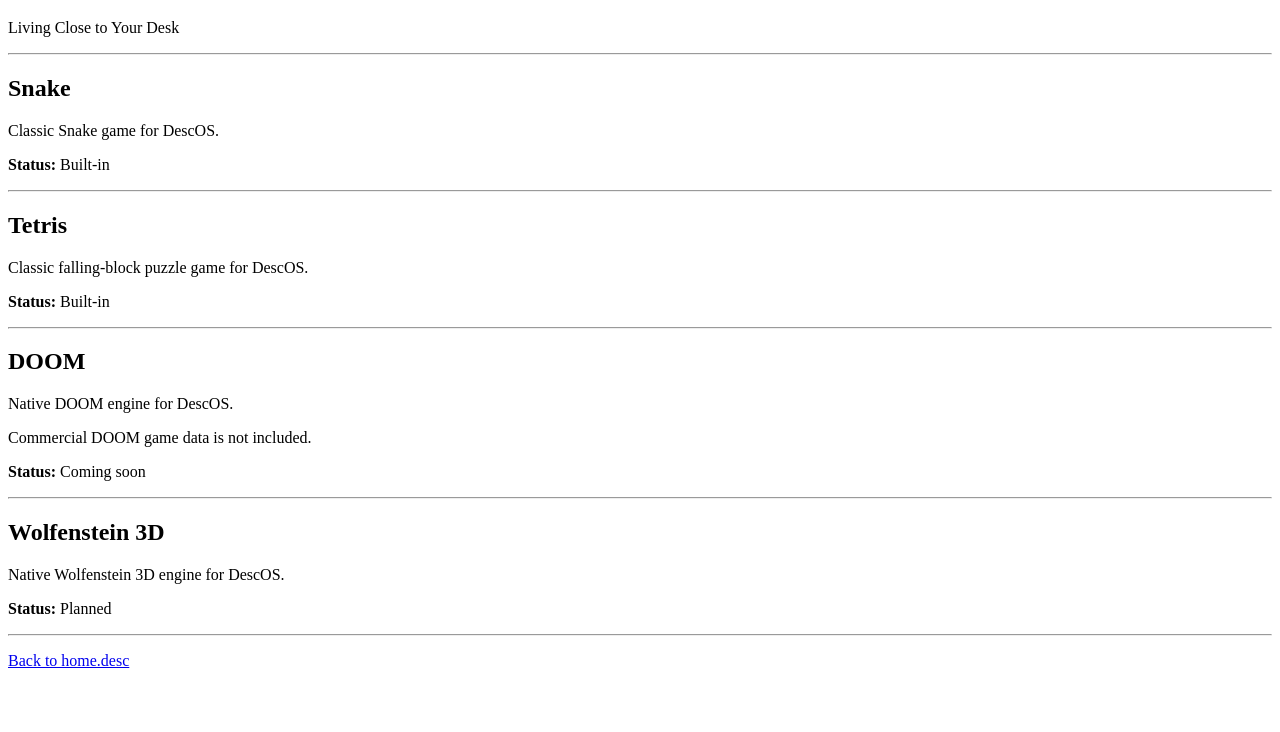
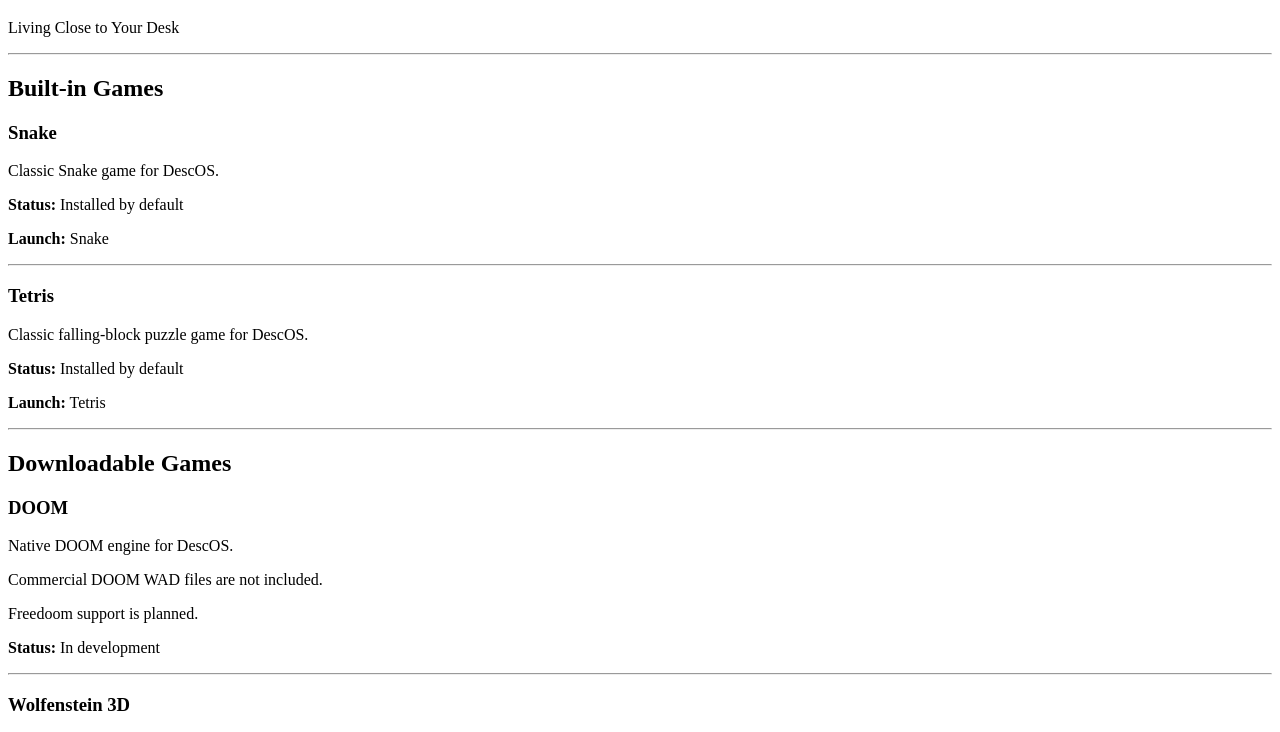
Before and after one commit to Bangeli11/descweb-site, a plain HTML site: page games.html in a window 1280 px wide. Shown: the part 61-793 px from the top of the page. Drawn offline with Linux system fonts and the light colour scheme.

Commit message:
Update games catalog

```diff
--- a/games.html
+++ b/games.html
@@ -7,36 +7,60 @@
 </head>
 
 <body>
+
     <h1>DescOS Games</h1>
     <p>Living Close to Your Desk</p>
 
     <hr>
 
-    <h2>Snake</h2>
+    <h2>Built-in Games</h2>
+
+    <h3>Snake</h3>
     <p>Classic Snake game for DescOS.</p>
-    <p><strong>Status:</strong> Built-in</p>
+    <p><strong>Status:</strong> Installed by default</p>
+    <p><strong>Launch:</strong> Snake</p>
 
     <hr>
 
-    <h2>Tetris</h2>
+    <h3>Tetris</h3>
     <p>Classic falling-block puzzle game for DescOS.</p>
-    <p><strong>Status:</strong> Built-in</p>
+    <p><strong>Status:</strong> Installed by default</p>
+    <p><strong>Launch:</strong> Tetris</p>
 
     <hr>
 
-    <h2>DOOM</h2>
+    <h2>Downloadable Games</h2>
+
+    <h3>DOOM</h3>
     <p>Native DOOM engine for DescOS.</p>
-    <p>Commercial DOOM game data is not included.</p>
-    <p><strong>Status:</strong> Coming soon</p>
+    <p>Commercial DOOM WAD files are not included.</p>
+    <p>Freedoom support is planned.</p>
+    <p><strong>Status:</strong> In development</p>
+
+    <!-- Later:
+    <p><a href="descos://install/doom">Download DOOM</a></p>
+    -->
 
     <hr>
 
-    <h2>Wolfenstein 3D</h2>
+    <h3>Wolfenstein 3D</h3>
     <p>Native Wolfenstein 3D engine for DescOS.</p>
+    <p>Original commercial game data is not included.</p>
     <p><strong>Status:</strong> Planned</p>
+
+    <!-- Later:
+    <p><a href="descos://install/wolf3d">Download Wolfenstein 3D</a></p>
+    -->
 
     <hr>
 
-    <p><a href="index.html">Back to home.desc</a></p>
+    <p>
+        More games will be added as DescOS develops.
+    </p>
+
+    <p>
+        <a href="index.html">Back to home.desc</a>
+    </p>
+
 </body>
 </html>
```
